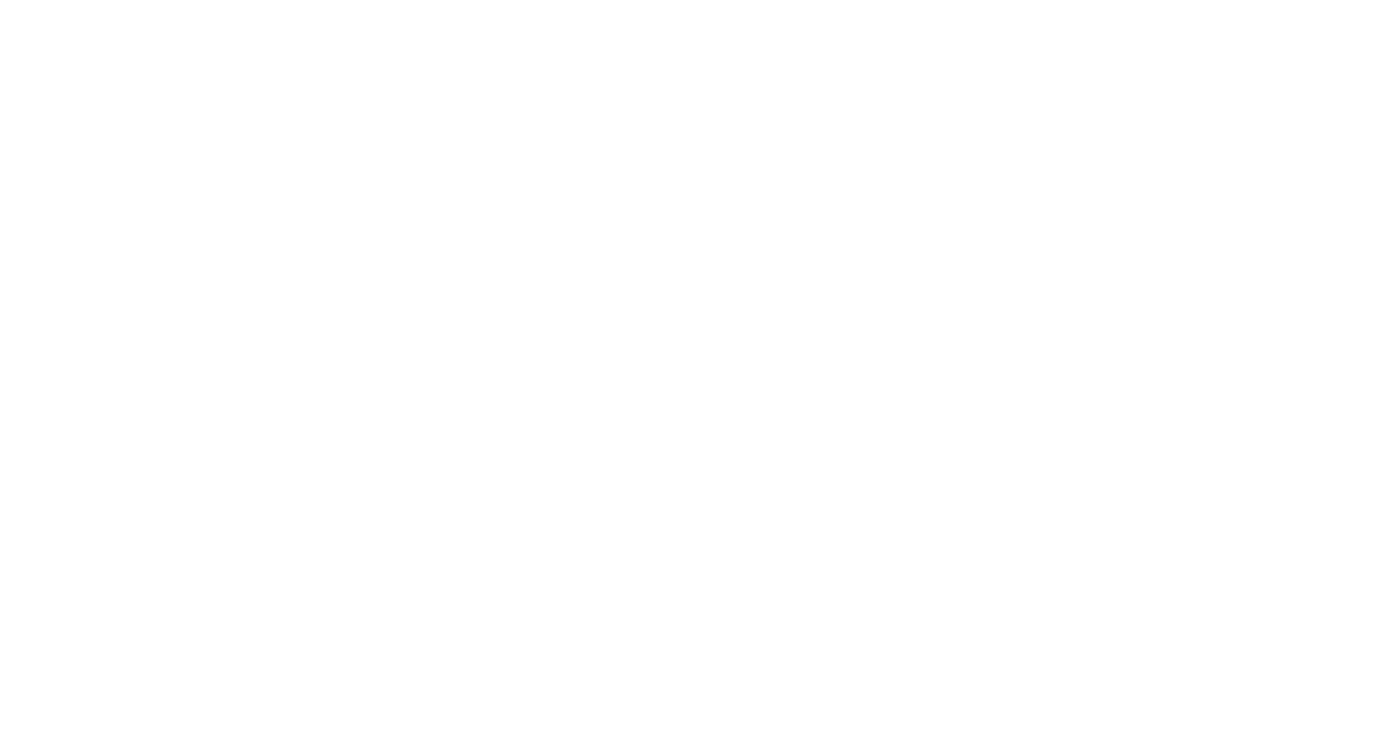
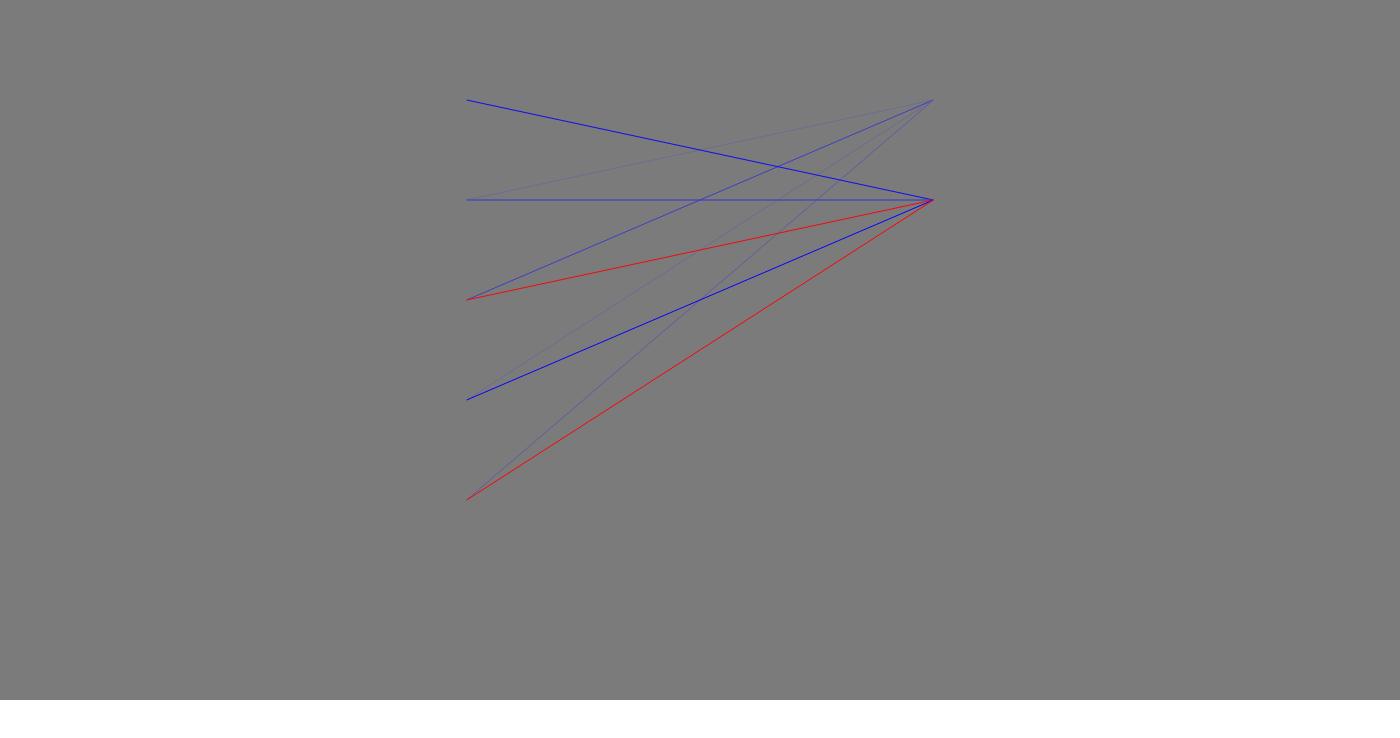
Before and after one commit to KubbyDev/Code, a plain HTML site: page IntelliJ/LearningCars/Test.html in a window 1280 px wide. Shown: the whole page, 1400 px wide, since content can reach past the window. Drawn offline with Linux system fonts and the light colour scheme.

Commit message:
Zoli NetworkDrawer

```diff
--- a/IntelliJ/LearningCars/Game/Vector.js
+++ b/IntelliJ/LearningCars/Game/Vector.js
@@ -6,6 +6,10 @@ class Vector {
     constructor(x, y) {
         this.x = x;
         this.y = y;
+    }
+
+    static get zero() {
+        return new Vector(0,0);
     }
 
     add(other) {
@@ -50,7 +54,7 @@ class Vector {
     }
 
     toString() {
-        return "x: " + this.x + ", y: " + this.y + ", z: " + this.z;
+        return "x: " + this.x + ", y: " + this.y;
     }
 
     disp() {
--- /dev/null
+++ b/IntelliJ/LearningCars/Network/Drawer.js
@@ -0,0 +1,75 @@
+
+class NetworkDrawer {
+
+    /***
+     * Dessine le reseau. topLeftCorner est le coin haut gauche du dessin
+     * @param network
+     * @param width
+     * @param height
+     * @param topLeftCorner
+     */
+    static draw(network, width, height, topLeftCorner) {
+
+        if(!topLeftCorner)
+            topLeftCorner = Vector.zero;
+
+        //x: entre -1 et 1: -1 => rouge, 1 => bleu
+        function redBlueGradient(x) {
+
+            //Clamp x entre -1 et 1
+            x = Math.max(-1, Math.min(x, 1));
+
+            let r = (x+1)*127.5;
+            let g = (1-Math.abs(x))*127;
+            let b = (-x+1)*127.5;
+
+            let str_r = Math.round(r).toString(16).padStart(2, '0');
+            let str_g = Math.round(g).toString(16).padStart(2, '0');
+            let str_b = Math.round(b).toString(16).padStart(2, '0');
+
+            return '#' + str_r + str_g + str_b;
+        }
+
+        //Dessine une connection
+        function drawConnection(from, to, weight) {
+            ctx.beginPath();
+            ctx.strokeStyle = redBlueGradient(weight);
+            ctx.moveTo(from.x, from.y);
+            ctx.lineTo(to.x, to.y);
+            ctx.stroke();
+            ctx.closePath();
+        }
+
+        function drawNeuron(center, biais) {
+
+        }
+
+        //Calcul de la longueur de la plus longue couche
+        let maxNeurons = network.inputs.length;
+        for(let layer of network.layers)
+            maxNeurons = Math.max(layer.length, maxNeurons);
+
+        //Calcul des positions de chaque neurone (inclus aussi les inputs)
+        let positions = Array(network.layers.length+1);
+        for(let layerID = 0; layerID < network.layers.length+1; layerID++) {
+
+            let neuronsNumber = layerID === 0 ? network.inputs.length : network.layers[layerID-1].length;
+            positions[layerID] = Array(neuronsNumber);
+            for(let neuronID = 0; neuronID < neuronsNumber; neuronID++)
+                positions[layerID][neuronID] = new Vector(
+                    ( (layerID+1)/(network.layers.length+2) )*width,
+                    ( (neuronID+1)/(maxNeurons+2)           )*height,
+                );
+        }
+
+        //Dessine toutes les connections
+        for(let layer of network.layers)
+            for(let neuron of layer)
+                for(let connection of neuron.connections)
+                    drawConnection(
+                        positions[neuron.layer][neuron.id],
+                        positions[connection.target.layer][connection.target.id],
+                        connection.weight
+                    )
+    }
+}
--- a/IntelliJ/LearningCars/Test.html
+++ b/IntelliJ/LearningCars/Test.html
@@ -1,11 +1,20 @@
 <!DOCTYPE html>
-<html lang="en">
+<html>
 <head>
-    <meta charset="UTF-8">
-    <title>Title</title>
+    <meta charset="utf-8">
+    <title>Learning Cars</title>
+    <style>
+        * { padding: 0; margin: 0; }
+        canvas { background: #7b7b7b; display: block; margin: 0 auto; }
+    </style>
 </head>
 <body>
 
+
+<canvas id="myCanvas" width="1400" height="700"></canvas>
+
+<script src="Game/Vector.js"></script>
+<script src="Network/Drawer.js"></script>
 <script src="Network/NetworkSave.js"></script>
 <script src="Network/Network.js"></script>
 <script src="Network/Neuron.js"></script>
@@ -13,13 +22,10 @@
 <script src="Network/Input.js"></script>
 <script>
 
-    let network = Network.random(5,2);
+    const canvas = document.getElementById("myCanvas");
+    const ctx = canvas.getContext("2d");
 
-    let serialized = NetworkSave.serialize(network);
-    let deserialized = NetworkSave.parse(serialized);
-
-    console.log(serialized);
-    console.log(deserialized);
+    NetworkDrawer.draw(Network.random(5,2), 1400, 700);
 
 </script>
 
```
